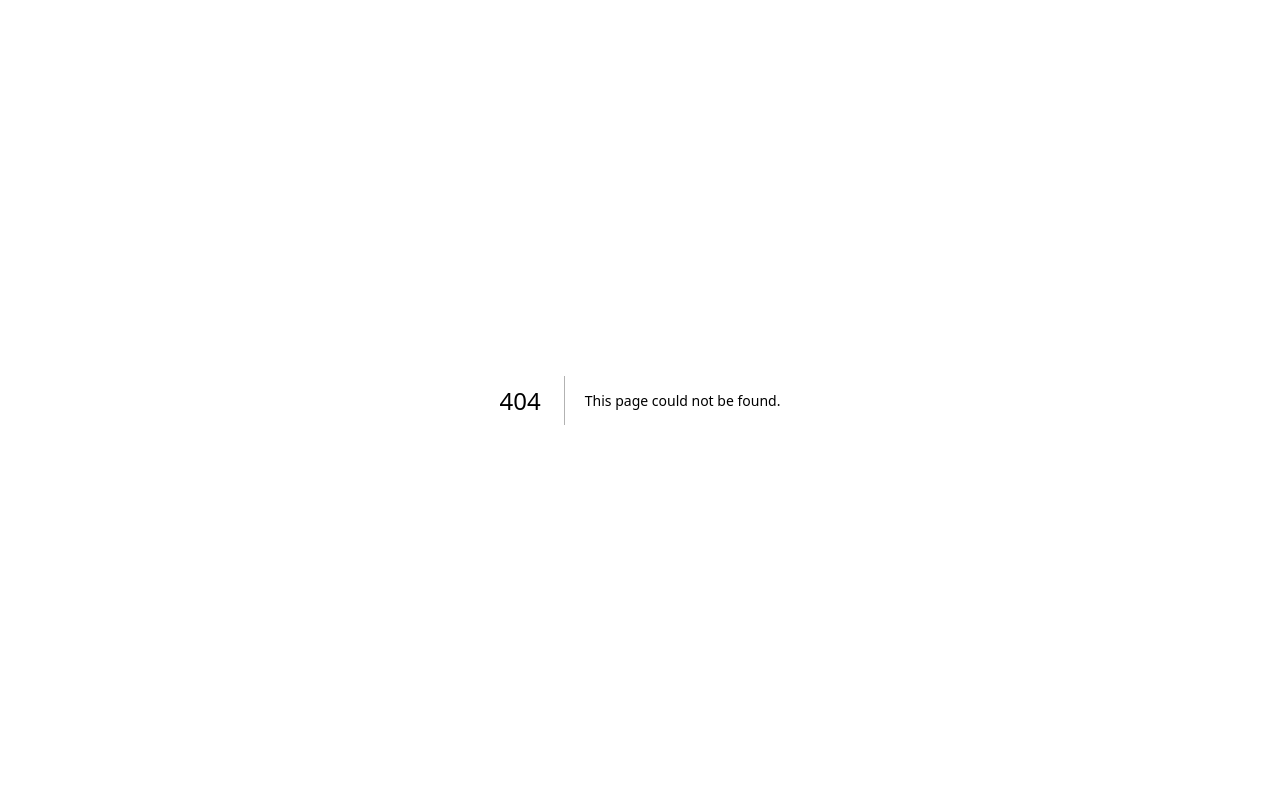
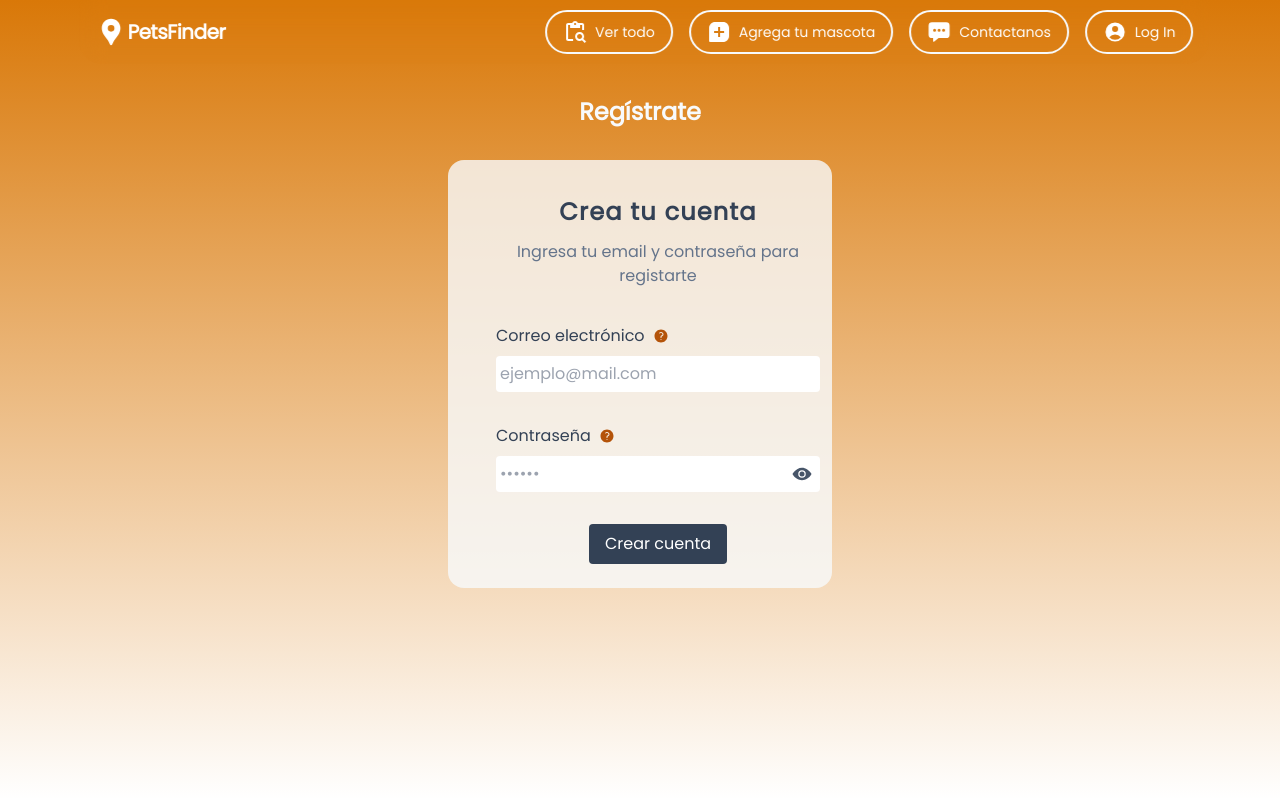
Before and after one commit to victorianastasi/find-your-pet, a Next.js app: page /signup in a window 1280 px wide. Before the commit this address had no page. Shown: the top 800 px of the page. Built offline with nearby package versions, Linux system fonts and the light colour scheme; no server answers.

Commit message:
dix: navbar, signup

```diff
--- a/src/app/components/models.tsx
+++ b/src/app/components/models.tsx
@@ -1,5 +1,3 @@
-import { Timestamp } from "firebase/firestore";
-
 export type Item = {
   name: string;
   description: string;
--- a/src/app/components/navbar/navbar.tsx
+++ b/src/app/components/navbar/navbar.tsx
@@ -1,10 +1,16 @@
 "use client";
 import React, { useEffect, useState, useRef } from "react";
 import Link from "next/link";
-import { MdLocationPin, MdContentPasteSearch, MdOutlineClose } from "react-icons/md";
+import {
+  MdLocationPin,
+  MdContentPasteSearch,
+  MdOutlineClose,
+} from "react-icons/md";
 import { FiMenu } from "react-icons/fi";
 import { IoChatboxEllipses } from "react-icons/io5";
 import { BiSolidMessageSquareAdd } from "react-icons/bi";
+import { HiMiniUserCircle } from "react-icons/hi2";
+
 import { usePathname } from "next/navigation";
 
 export default function NavbarComponent() {
@@ -12,6 +18,7 @@ export default function NavbarComponent() {
   const [scrolled, setScrolled] = useState(false);
 
   const headerContentRef = useRef<HTMLDivElement>(null);
+  const toggleButtonRef = useRef<HTMLButtonElement>(null);
 
   const [isContentVisible, setIsContentVisible] = useState(false);
 
@@ -64,19 +71,89 @@ export default function NavbarComponent() {
     let timeoutId: NodeJS.Timeout;
     if (!isContentVisible) {
       timeoutId = setTimeout(() => {
-          headerContentRef.current?.classList.add('hidden');
+        headerContentRef.current?.classList.add("hidden");
       }, 250);
     }
 
     return () => clearTimeout(timeoutId);
   }, [isContentVisible]);
 
+  useEffect(() => {
+    const handleClickOutside = (event: MouseEvent) => {
+      if (
+        headerContentRef.current &&
+        !headerContentRef.current.contains(event.target as Node) &&
+        toggleButtonRef.current &&
+        !toggleButtonRef.current.contains(event.target as Node)
+      ) {
+        setIsContentVisible(false);
+      }
+    };
+
+    document.addEventListener("mousedown", handleClickOutside);
+
+    return () => {
+      document.removeEventListener("mousedown", handleClickOutside);
+    };
+  }, []);
+
+  const LinksStyles =
+    "group flex items-center gap-2 text-sm px-4 py-2 leading-none border rounded-full border-2 md:border-1 hover:border-transparent hover:text-amber-600 hover:bg-white mx-6 md:mx-0 max-w-[205px] border-gray-700";
+  const LinksIconStyles =
+    "md:text-white group-hover:text-amber-600 min-w-[24px]";
+
+  const Links = () => {
+    const handleLinkClick = () => {
+      setIsContentVisible(false);
+    };
+
+    return (
+      <>
+        {LINKS_DATA.map(({ href, text, icon }, index) => (
+          <Link
+            key={index}
+            href={href}
+            onClick={handleLinkClick}
+            className={`${LinksStyles} ${
+              pathname == href
+                ? "bg-slate-50/75 md:text-gray-900 md:border-slate-50/10 "
+                : "text-gray-700 md:border-slate-50  md:text-white "
+            }`}
+          >
+            {React.cloneElement(icon, {
+              className: `${
+                pathname == href
+                  ? "text-amber-600"
+                  : "text-gray-700 md:text-white md:group-hover:text-amber-600"
+              }`,
+              size: 24,
+            })}
+            <span className="text-left max-[320px]:text-[13px]">{text}</span>
+          </Link>
+        ))}
+      </>
+    );
+  };
+
+  const LINKS_DATA = [
+    { href: "/search", icon: <MdContentPasteSearch />, text: "Ver todo" },
+    { href: "/add", icon: <BiSolidMessageSquareAdd />, text: "Agrega tu mascota" },
+    { href: "/contact", icon: <IoChatboxEllipses />, text: "Contactanos" },
+    { href: "/login", icon: <HiMiniUserCircle />, text: "Log In" },
+  ];
+
   return (
     <>
       <header
-      className={`${pathname == '/' ? "absolute md:left-[51%] md:translate-x-[-51%]" : "fixed md:left-[53%] md:translate-x-[-53%]"} top-0 z-10 md:w-[95%] lg:w-[940px] xl:w-[1130px] w-full left-0 border-radius-bottom-lg ${scrolled ? "bg-black/20" : ""}`}
+        className={`${
+          pathname == "/"
+            ? "absolute md:left-[51%] md:translate-x-[-51%]"
+            : "fixed md:left-[53%] md:translate-x-[-53%]"
+        } top-0 z-10 md:w-[95%] lg:w-[940px] xl:w-[1130px] w-full left-0 border-radius-bottom-lg ${
+          scrolled ? "bg-black/20" : ""
+        }`}
       >
-      <nav className="flex items-center justify-between flex-wrap px-4 py-1 md:px-4 md:py-2 backdrop-blur-md border-radius-bottom-lg" >
+        <nav className="flex items-center justify-between flex-wrap px-4 py-1 md:px-4 md:py-2 backdrop-blur-md border-radius-bottom-lg">
           <Link
             href="/"
             className="flex items-center flex-shrink-0 text-white p-2 pl-0 rounded-full hover:text-amber-600 hover:bg-white"
@@ -93,15 +170,14 @@ export default function NavbarComponent() {
               }`}
               onClick={toggle}
               aria-label="Menu"
+              ref={toggleButtonRef}
             >
               <FiMenu size={22} />
             </button>
           </div>
           <div
             className={`md:flex md:flex-row gap-4  md:bg-transparent md:w-auto md:min-h-fit md:pt-0 md:px-0 flex flex-col ml-auto min-h-screen w-2/3 rounded-md absolute md:static top-[56px] right-0 bg-white/80 backdrop-blur-md ${
-            isContentVisible
-              ? "navbar-slide-in"
-              : "navbar-slide-out"
+              isContentVisible ? "navbar-slide-in" : "navbar-slide-out"
             }`}
             ref={headerContentRef}
           >
@@ -111,39 +187,17 @@ export default function NavbarComponent() {
                 className="ml-auto text-gray-700 mb-2 mt-2 mr-2"
               />
             </button>
-          <Link href="/search" className="group flex items-center gap-2 text-sm px-4 py-2 leading-none border rounded-full text-gray-700 border-gray-700 md:text-white md:border-white hover:border-transparent hover:text-amber-600 hover:bg-white mb-4 md:mb-0 mx-6 md:mx-0">
-            <MdContentPasteSearch
-              size={24}
-              className="md:text-white group-hover:text-amber-600"
-            ></MdContentPasteSearch>
-            <span className="text-left">Ver todo</span>
-          </Link>
-          <Link href="/add" className="group flex items-center gap-2 text-sm px-4 py-2 leading-none border rounded-full text-gray-700 border-gray-700 md:text-white md:border-white hover:border-transparent hover:text-amber-600 hover:bg-white mb-4 md:mb-0 mx-6 md:mx-0">
-            <BiSolidMessageSquareAdd
-              size={24}
-              className="md:text-white group-hover:text-amber-600"
-            ></BiSolidMessageSquareAdd>
-            <span className="text-left">Agrega tu mascota</span>
-          </Link>
-          <Link href="/search" className="group flex items-center gap-2 text-sm px-4 py-2 leading-none border rounded-full text-gray-700 border-gray-700 md:text-white md:border-white hover:border-transparent hover:text-amber-600 hover:bg-white mx-6 md:mx-0">
-            <IoChatboxEllipses
-              size={24}
-              className="md:text-white group-hover:text-amber-600"
-            ></IoChatboxEllipses >
-            <span className="text-left">Contactanos</span>
-          </Link>
+            <Links />
           </div>
         </nav>
-      <div className={`backdrop-header z-[-1] relative bg-transparent ${
+        <div
+          className={`backdrop-header z-[-1] relative bg-transparent ${
             isContentVisible
               ? "backdrop-blur-md min-h-screen"
               : "backdrop-blur-0"
-          }`}>
-
-    </div>
+          }`}
+        ></div>
       </header>
-
     </>
-
   );
 }
--- /dev/null
+++ b/src/app/contact/page.tsx
@@ -0,0 +1,14 @@
+"use client";
+import React from "react";
+
+export default function Contact() {
+
+  return (
+    <div className="main-bg pt-14 md:pt-16 mb-10">
+      <h1 className="text-center my-8 text-2xl font-bold text-slate-50">
+        Contactanos
+      </h1>
+
+    </div>
+  );
+}
--- a/src/app/firebase/index.tsx
+++ b/src/app/firebase/index.tsx
@@ -1,5 +1,6 @@
 // Import the functions you need from the SDKs you need
 import { initializeApp } from "firebase/app";
+import { getAuth } from "firebase/auth";
 import { getFirestore, collection, getDocs, Firestore, addDoc } from 'firebase/firestore/lite';
 import { Item } from "../components/models";
 import { getStorage } from 'firebase/storage';
@@ -18,6 +19,7 @@ const firebaseConfig = {
 const app = initializeApp(firebaseConfig);
 export const db = getFirestore(app);
 
+// Función para traer datos de Items
 export async function getItems(db: Firestore) {
   const itemsCol = collection(db, 'items');
   const itemsSnapshot = await getDocs(itemsCol);
@@ -34,4 +36,7 @@ export async function addItem(db: Firestore, newItemData: Item) {
     console.error("Error al agregar el item:", error);
   }
 }
+
+export const auth = getAuth(app);
+
 export const storage = getStorage(app);
--- /dev/null
+++ b/src/app/login/page.tsx
@@ -0,0 +1,61 @@
+"use client";
+import React, { useEffect, useState } from "react";
+
+export default function LogIn() {
+
+  return (
+    <div className="main-bg pt-14 md:pt-16 mb-10  h-screen">
+      <h1 className="text-center my-8 text-2xl font-bold text-slate-50">
+        Log In
+      </h1>
+
+      <div className="flex justify-center mx-2 md:mx-0">
+        <form
+          className="bg-slate-50/80 text-slate-700 p-6 md:px-16 rounded-2xl max-w-full md:max-w-md "
+        >
+          <fieldset className="flex flex-col md:flex-row justify-center items-center flex-wrap gap-4 md:gap-8 mx-auto ">
+            <legend className="font-bold w-fit md:w-full mb-6 text-center text-xl tracking-wider py-3">
+              Ingresa a tu cuenta
+            </legend>
+            <div className="w-full">
+              <label htmlFor="email" className="">
+                Usuario:{" "}
+              </label>
+              <input
+                type="text"
+                className="rounded py-1 px-1 min-w-full text-slate-700"
+                name="email"
+                id="email"
+
+              />
+            </div>
+            <div className="w-full ">
+              <label htmlFor="pass" className="">
+                Contraseña:{" "}
+              </label>
+              <input
+                type="text"
+                className="rounded py-1 px-1 min-w-full text-slate-700"
+                name="pass"
+                id="pass"
+
+              />
+            </div>
+            <button
+              className="block bg-slate-700 hover:bg-slate-800 text-white py-2 px-4 rounded w-fit"
+              type="submit"
+            >
+              Ingresar
+            </button>
+          </fieldset>
+          <div className="w-fit md:w-full text-center py-3 mt-6">
+            <p>¿No tenés cuenta?</p>
+            <a href="/register" className="text-blue-600 underline">
+              Regístrate
+            </a>
+          </div>
+        </form>
+      </div>
+    </div>
+  );
+}
--- /dev/null
+++ b/src/app/signup/page.tsx
@@ -0,0 +1,118 @@
+"use client";
+import React, { useRef, useState } from "react";
+import { createUserWithEmailAndPassword } from "firebase/auth";
+import { auth } from "../firebase";
+import { useRouter } from 'next/navigation'
+import { HiQuestionMarkCircle } from "react-icons/hi2";
+import { IoEye, IoEyeOff  } from "react-icons/io5";
+
+export default function SignUp() {
+
+  const [Credentials, setCredentials] = useState({email:"", pass:""});
+  const [visibilityPass, setVisibilityPass] = useState(false);
+  const inputPass =useRef<HTMLInputElement>(null);
+
+  const {push} = useRouter();
+
+  const changeUser = (e: React.ChangeEvent<HTMLInputElement>) => {
+    setCredentials({
+        ...Credentials,
+        [e.target.name]: e.target.value
+    });
+    console.log(Credentials)
+  }
+
+  const registerUser = async () => {
+    console.log(Credentials)
+    try {
+        await createUserWithEmailAndPassword(auth, Credentials.email, Credentials.pass);
+
+        console.log(Credentials.email, Credentials.pass)
+    }
+    catch(error) {
+        console.log(error)
+    }
+  }
+
+  const toggleVisibility = (e: React.MouseEvent<HTMLButtonElement>) => {
+    e.preventDefault();
+    setVisibilityPass(!visibilityPass);
+  }
+
+  return (
+    <div className="main-bg pt-14 md:pt-16 mb-10  h-screen">
+      <h1 className="text-center my-8 text-2xl font-bold text-slate-50">
+        Regístrate
+      </h1>
+      <div className="flex justify-center mx-2 md:mx-0">
+        <form
+          className="bg-slate-50/80 text-slate-700 p-6 md:px-12 rounded-2xl max-w-full md:max-w-sm "
+        >
+          <fieldset className="flex flex-col md:flex-row justify-center items-center flex-wrap gap-4 md:gap-8 mx-auto ">
+            <legend className=" w-fit md:w-full mb-6 text-center py-3">
+            <span className="block font-bold text-2xl tracking-wider mb-3">Crea tu cuenta</span>
+            <span className="text-slate-500">Ingresa tu email y contraseña para registarte</span>
+            </legend>
+
+            <div className="w-full">
+              <label htmlFor="email" className="flex items-center flex-wrap mb-2">
+                <span className="mr-2">Correo electrónico </span>
+                <HiQuestionMarkCircle
+                  size={16}
+                  className="hidden md:inline-block cursor-pointer text-amber-700"
+                  title="Ingresa un correo válido."
+                ></HiQuestionMarkCircle>
+                <small className="inline-block  md:hidden">
+                  *Ingresa un correo válido.
+                </small>
+              </label>
+              <input
+                type="text"
+                className="rounded py-1 px-1 min-w-full text-slate-700 min-h-[36px]"
+                name="email"
+                id="email"
+                placeholder="ejemplo@mail.com"
+                onChange={changeUser}
+              />
+            </div>
+            <div className="w-full relative">
+              <label htmlFor="pass" className="flex items-center flex-wrap mb-2">
+                <span className="mr-2">Contraseña</span>
+                <HiQuestionMarkCircle
+                  size={16}
+                  className="hidden md:inline-block cursor-pointer text-amber-700"
+                  title="Debe tener 6 caracteres."
+                ></HiQuestionMarkCircle>
+                <small className="inline-block  md:hidden">
+                  *Debe tener como mínimo 6 caracteres.
+                </small>
+              </label>
+              <input
+                type={`${visibilityPass ? "text" : "password"}`}
+                className="rounded py-1 px-1 min-w-full text-slate-700 min-h-[36px]"
+                name="pass"
+                id="pass"
+                placeholder="••••••"
+                onChange={changeUser}
+                ref={inputPass}
+              />
+              <button onClick={toggleVisibility}>
+                {React.cloneElement(visibilityPass ? <IoEyeOff /> : <IoEye />, {
+                  className: "text-slate-600 absolute top-10 right-2",
+                  size: 20,
+                })}
+              </button>
+            </div>
+            <button
+              className="block bg-slate-700 hover:bg-slate-800 text-white py-2 px-4 rounded w-fit"
+              type="submit"
+              onClick={registerUser}
+            >
+              Crear cuenta
+            </button>
+          </fieldset>
+        </form>
+      </div>
+    </div>
+  );
+}
```
Also changed, not shown: src/app/contact/page.css (added), src/app/login/login.css (added), src/app/signup/signup.css (added). Lines whose indentation alone changed are shown as unchanged.
